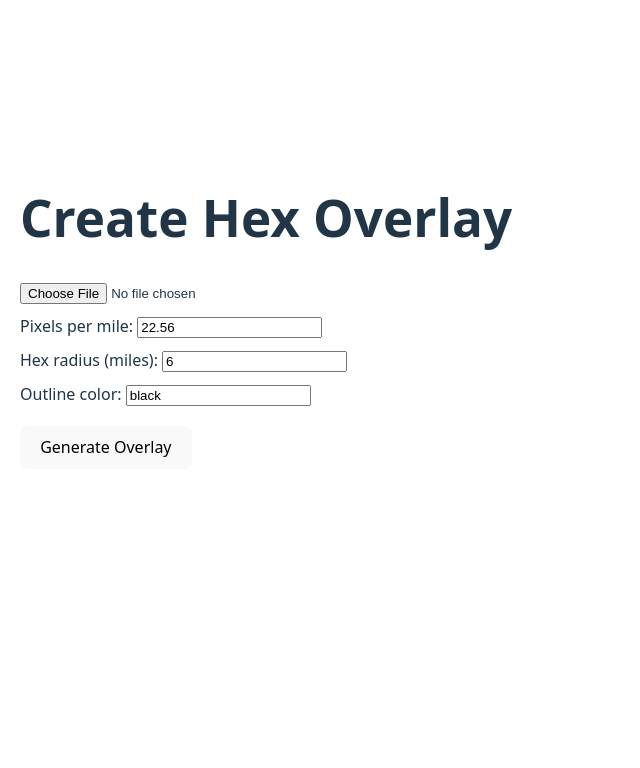
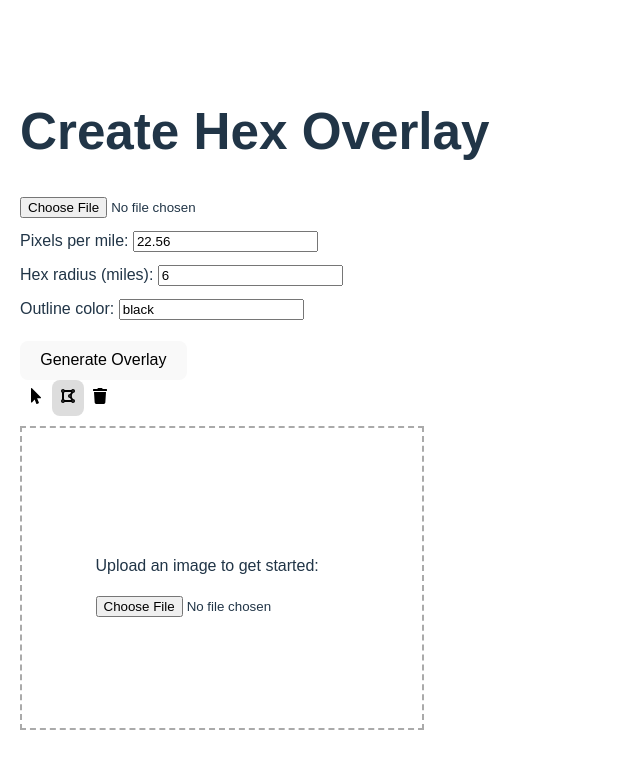
Before and after one commit to candyapplecorn/ttrpg-hex-crawl-resources, a React (Vite) app in the folder webapp/: page / in a window 1280 px wide. Shown: the top 768 px of the page, without its empty margins (0-640 px from the left). Built offline with nearby package versions, Linux system fonts and the light colour scheme.

Commit message:
feat: got toolbar started

```diff
--- a/webapp/src/App.tsx
+++ b/webapp/src/App.tsx
@@ -1,19 +1,14 @@
-import React, { useRef, useState } from 'react';
+import React, {useRef, useState} from 'react';
+import {FaDrawPolygon, FaMousePointer, FaTrash} from 'react-icons/fa';
 
-function App() {
-  const canvasRef = useRef<HTMLCanvasElement>(null);
-  const [imageFile, setImageFile] = useState<File | null>(null);
-  const [pixelsPerMile, setPixelsPerMile] = useState<number>(22.56);
-  const [hexMiles, setHexMiles] = useState<number>(6);
-  const [outlineColor, setOutlineColor] = useState<string>('black');
-  const [downloadUrl, setDownloadUrl] = useState<string>('');
+// Tool modes
+enum Tool {
+    Select = 'select',
+    Draw = 'draw',
+    Delete = 'delete',
+}
 
-  const handleFileChange = (e: React.ChangeEvent<HTMLInputElement>) => {
-    if (e.target.files && e.target.files[0]) {
-      setImageFile(e.target.files[0]);
-      setDownloadUrl('');
-    }
-  };
+const PADDING = 100; // pixels of canvas padding around image
 
 function overlayHexGrid(
     ctx: CanvasRenderingContext2D,
@@ -23,16 +18,17 @@ function App() {
     miles: number,
     color: string
 ) {
-    const hexRadius = ppm * miles;
-    const hexWidth  = 2 * hexRadius;
+    const hexDiameter = ppm * miles;
+    const hexRadius = hexDiameter / 2;
+    const hexWidth = 2 * hexRadius;
     const hexHeight = Math.sqrt(3) * hexRadius;
-    const hSpacing  = 0.75 * hexWidth;
-    const vSpacing  = hexHeight;
+    const hSpacing = 0.75 * hexWidth;
+    const vSpacing = hexHeight;
 
     let row = -1;
-    let y   = -vSpacing / 2;
+    let y = -vSpacing / 2;
     ctx.strokeStyle = color;
-    ctx.lineWidth   = 1;
+    ctx.lineWidth = 1;
 
     // outer loop = each row
     while (y < height + vSpacing) {
@@ -45,7 +41,7 @@ function App() {
         let x = 0;
 
         // inner loop = each column
-      while (x < width + hSpacing) {
+        while (x < width + hSpacing * 2) {
             halfHeightOffsetCounter += 1;
 
             // draw one hexagon
@@ -63,7 +59,7 @@ function App() {
                 }
 
                 if (i === 0) ctx.moveTo(px, py);
-          else          ctx.lineTo(px, py);
+                else ctx.lineTo(px, py);
             }
             ctx.closePath();
             ctx.stroke();
@@ -75,6 +71,20 @@ function App() {
     }
 }
 
+function App() {
+    const [imageFile, setImageFile] = useState<File | null>(null);
+    const [tool, setTool] = useState<Tool>(Tool.Draw);
+    const canvasRef = useRef<HTMLCanvasElement>(null);
+    const [pixelsPerMile, setPixelsPerMile] = useState<number>(22.56);
+    const [hexMiles, setHexMiles] = useState<number>(6);
+    const [outlineColor, setOutlineColor] = useState<string>('black');
+    const [downloadUrl, setDownloadUrl] = useState<string>('');
+
+    const handleFileChange = (e: React.ChangeEvent<HTMLInputElement>) => {
+        if (!e.target.files || e.target.files.length === 0) return;
+        setImageFile(e.target.files[0]);
+        setDownloadUrl('');
+    };
 
     const handleGenerate = () => {
         if (!imageFile || !canvasRef.current) return;
@@ -84,11 +94,10 @@ function App() {
 
         const img = new Image();
         img.onload = () => {
-      canvas.width = img.width;
-      canvas.height = img.height;
-      // draw base image
+            canvas.width = img.width + PADDING * 2;
+            canvas.height = img.height + PADDING * 2;
             ctx.clearRect(0, 0, canvas.width, canvas.height);
-      ctx.drawImage(img, 0, 0);
+            ctx.drawImage(img, PADDING, PADDING);
             // overlay hex grid
             overlayHexGrid(ctx, img.width, img.height, pixelsPerMile, hexMiles, outlineColor);
             // update download link
@@ -98,11 +107,14 @@ function App() {
         img.src = URL.createObjectURL(imageFile);
     };
 
+    // Draw the uploaded image on canvas with padding
+    React.useEffect(handleGenerate, [imageFile]);
+
     return (
-    <div style={{ padding: 20 }}>
+        <div style={{padding: 20, fontFamily: 'sans-serif'}}>
             <h1>Create Hex Overlay</h1>
-      <input type="file" accept="image/*" onChange={handleFileChange} />
-      <div style={{ marginTop: 10 }}>
+            <input type="file" accept="image/*" onChange={handleFileChange}/>
+            <div style={{marginTop: 10}}>
                 <label>
                     Pixels per mile:{' '}
                     <input
@@ -112,7 +124,7 @@ function App() {
                     />
                 </label>
             </div>
-      <div style={{ marginTop: 10 }}>
+            <div style={{marginTop: 10}}>
                 <label>
                     Hex radius (miles):{' '}
                     <input
@@ -122,7 +134,7 @@ function App() {
                     />
                 </label>
             </div>
-      <div style={{ marginTop: 10 }}>
+            <div style={{marginTop: 10}}>
                 <label>
                     Outline color:{' '}
                     <input
@@ -132,16 +144,81 @@ function App() {
                     />
                 </label>
             </div>
-      <button style={{ marginTop: 20 }} onClick={handleGenerate}>
+            <button style={{marginTop: 20}} onClick={handleGenerate}>
                 Generate Overlay
             </button>
 
-      <div style={{ marginTop: 20 }}>
-        <canvas ref={canvasRef} style={{ maxWidth: '100%' }} />
+            {/* Toolbar */}
+            <div style={{display: 'flex', alignItems: 'center', marginBottom: 10}}>
+                <button
+                    title="Select mode"
+                    onClick={() => setTool(Tool.Select)}
+                    style={{
+                        background: tool === Tool.Select ? '#ddd' : 'transparent',
+                        border: 'none',
+                        padding: '8px',
+                        cursor: 'pointer',
+                    }}
+                >
+                    <FaMousePointer/>
+                </button>
+                <button
+                    title="Draw mode"
+                    onClick={() => setTool(Tool.Draw)}
+                    style={{
+                        background: tool === Tool.Draw ? '#ddd' : 'transparent',
+                        border: 'none',
+                        padding: '8px',
+                        cursor: 'pointer',
+                    }}
+                >
+                    <FaDrawPolygon/>
+                </button>
+                <button
+                    title="Delete mode"
+                    onClick={() => setTool(Tool.Delete)}
+                    style={{
+                        background: tool === Tool.Delete ? '#ddd' : 'transparent',
+                        border: 'none',
+                        padding: '8px',
+                        cursor: 'pointer',
+                    }}
+                >
+                    <FaTrash/>
+                </button>
             </div>
 
+            {/* File Upload or Canvas */}
+            {!imageFile ? (
+                <div
+                    style={{
+                        width: 400,
+                        height: 300,
+                        border: '2px dashed #aaa',
+                        display: 'flex',
+                        alignItems: 'center',
+                        justifyContent: 'center',
+                    }}
+                >
+                    <div>
+                        <p>Upload an image to get started:</p>
+                        <input type="file" accept="image/*" onChange={handleFileChange}/>
+                    </div>
+                </div>
+            ) : (
+                <canvas
+                    ref={canvasRef}
+                    style={{
+                        border: '1px solid #ccc',
+                        display: 'block',
+                        margin: '0 auto',
+                        maxWidth: '100%'
+                    }}
+                />
+            )}
+
             {downloadUrl && (
-        <div style={{ marginTop: 20 }}>
+                <div style={{marginTop: 20}}>
                     <a href={downloadUrl} download="hexed-image.png">
                         Download Image
                     </a>
```
Also changed, not shown: webapp/package.json (+7 -3 lines), webapp/.eslintrc.js (added), 1 other file (tests, documents, lock files or other folders). Lines whose indentation alone changed are shown as unchanged.
